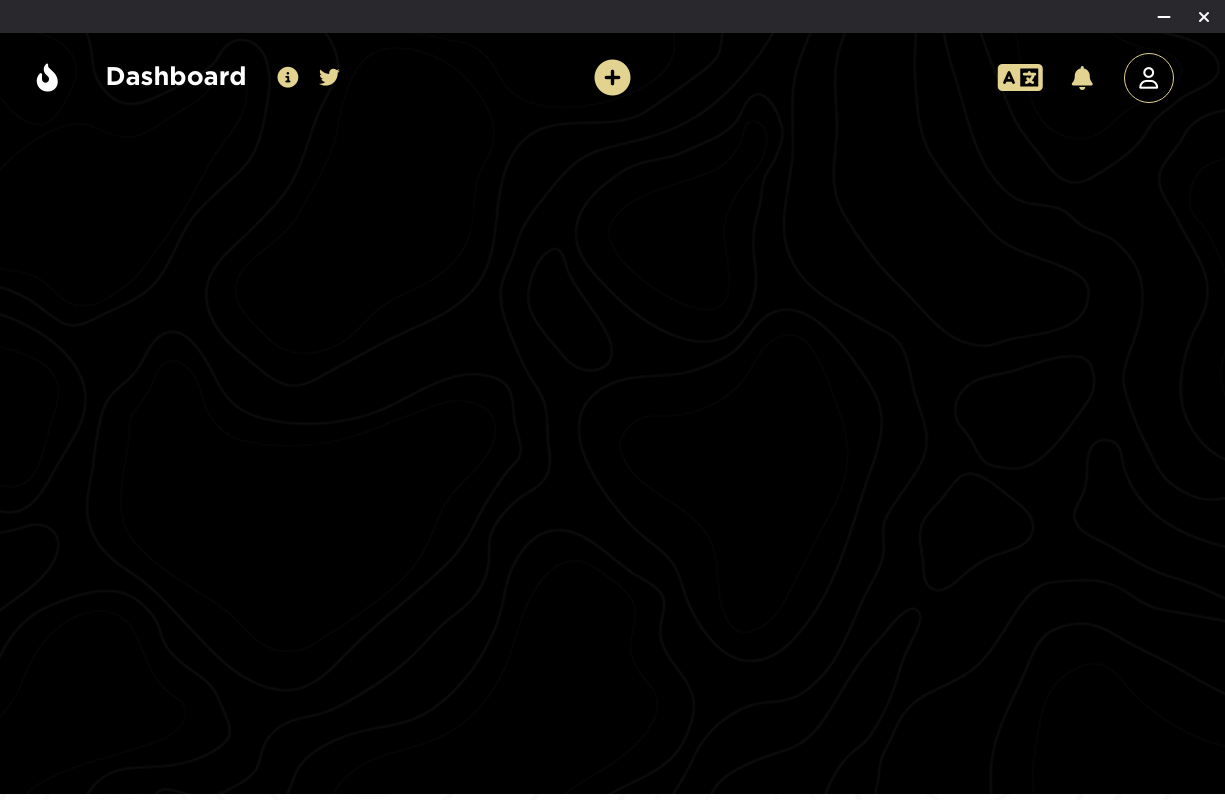
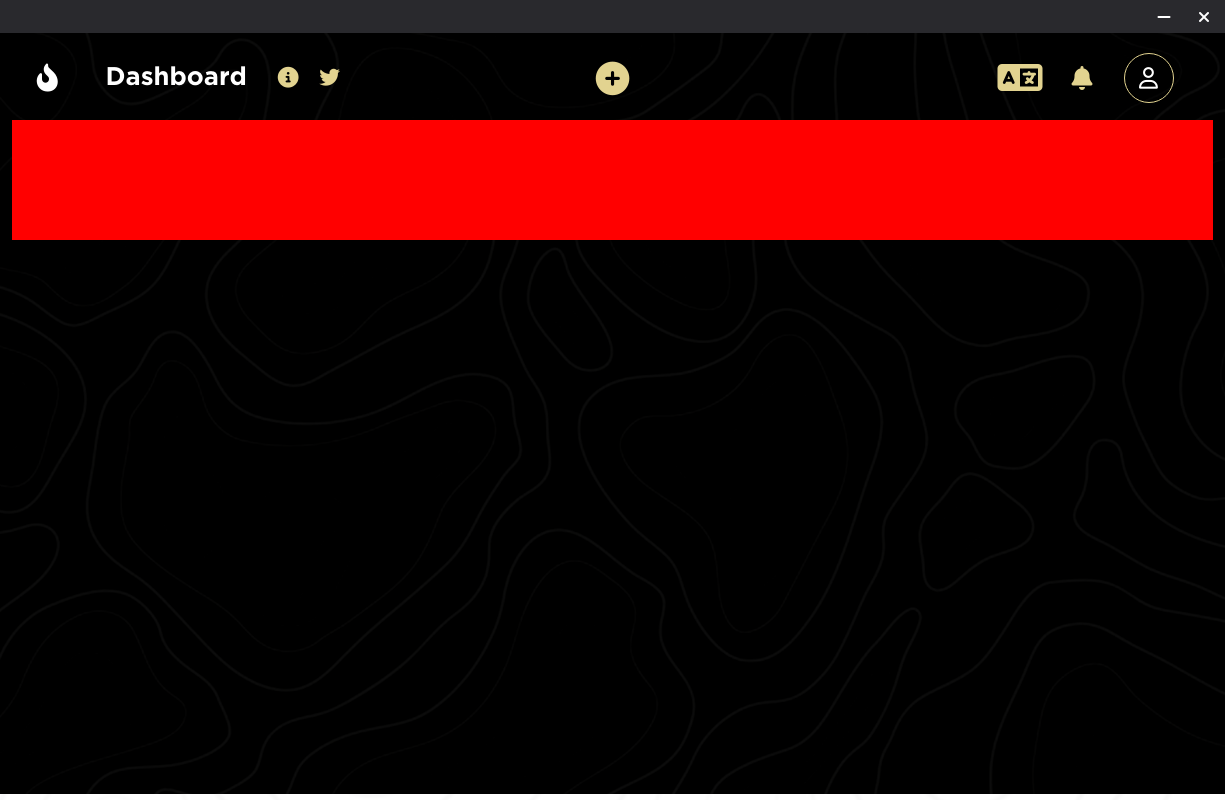
Before and after one commit to thomasperge/Flowly, an Electron app: page src/components/pages/dashboard.html in a window 1225 px wide. Drawn offline with Linux system fonts and the light colour scheme.

Commit message:
feat: add absolute area

```diff
--- a/src/components/pages/dashboard.html
+++ b/src/components/pages/dashboard.html
@@ -34,11 +34,13 @@
             <div class="dashboard-plusLogo flex">
                 <i class="fa-solid fa-circle-plus" id="toggle-button"></i>
                 <div class="dashboard-addArea flex" id="addArea">
-                    <i class="fa-solid fa-car dashbaord-addLogo flex"></i>
-                    <i class="fa-solid fa-bolt dashbaord-addLogo flex"></i>
-                    <i class="fa-solid fa-oil-well dashbaord-addLogo flex"></i>
+                    <i class="fa-solid fa-car dashbaord-addLogo flex" id="fa-car"></i>
+                    <i class="fa-solid fa-bolt dashbaord-addLogo flex" id="fa-bolt"></i>
+                    <i class="fa-solid fa-oil-well dashbaord-addLogo flex" id="fa-oil-well"></i>
                 </div>
             </div>
+
+            <div class="test"></div>
 
             <!-- Right Icon -->
             <div class="dashboard-rightIcon">
--- a/src/components/script/dashboard.js
+++ b/src/components/script/dashboard.js
@@ -1,10 +1,20 @@
+// Import
 let button = document.getElementById('toggle-button')
 let containerDashBoard2 = document.getElementById('dashboard-SCountainer2-2')
 let addArea = document.getElementById("addArea")
 
+let carButton = document.getElementById('fa-car')
+let energyButton = document.getElementById('fa-oil-well')
+let oilButton = document.getElementById('fa-bolt')
+
+let carArea = document.getElementById('fa-car')
+let energyArea = document.getElementById('fa-oil-well')
+let oilArea = document.getElementById('fa-bolt')
+
 let carAddDiv = false;
 let energyAddDiv = false;
 
+// == Button Plus / Minus ==
 button?.addEventListener('click', (event) => {
     if (button.classList.contains('fa-circle-plus')) {
         addArea.style.display = "flex"
@@ -35,6 +45,12 @@ button?.addEventListener('click', (event) => {
     }
 })
 
+// Car Button :
+carButton?.addEventListener('click', () => {
+
+})
+
+// == Transition => Display Logo to add things ==
 addArea.addEventListener('transitionend', () => {
     if (button.classList.contains('fa-circle-plus')) {
         addArea.style.display = "none"
@@ -44,6 +60,8 @@ addArea.addEventListener('transitionend', () => {
 })
 
 
+// == Click Container2.2 => Display "none" minus button ==
+// ( a revoir car si il a les grahs par dessus = plus a dispo)
 containerDashBoard2?.addEventListener('click', (event) => {
     if (button.classList.contains('fa-circle-minus')) {
         button.style.transform = "translateX(0%)";
--- a/src/components/style/style.css
+++ b/src/components/style/style.css
@@ -439,8 +439,16 @@ body {
     width: auto;
     height: 100%;
     color: #e2d390;
-    font-size: 4.5vh;
+    font-size: 4.2vh;
     cursor: pointer;
+}
+
+.test {
+    position: absolute;
+    top: 15vh;
+    width: 98%;
+    height: 15vh;
+    background-color: red;
 }
 
 .dashboard-addArea {
@@ -452,7 +460,6 @@ body {
     font-size: 3.5vh;
     color: #e2d390;
     border-radius: 18px;
-    border: 1.7px solid #e2d390;
     background-color: black;
 }
 
```
